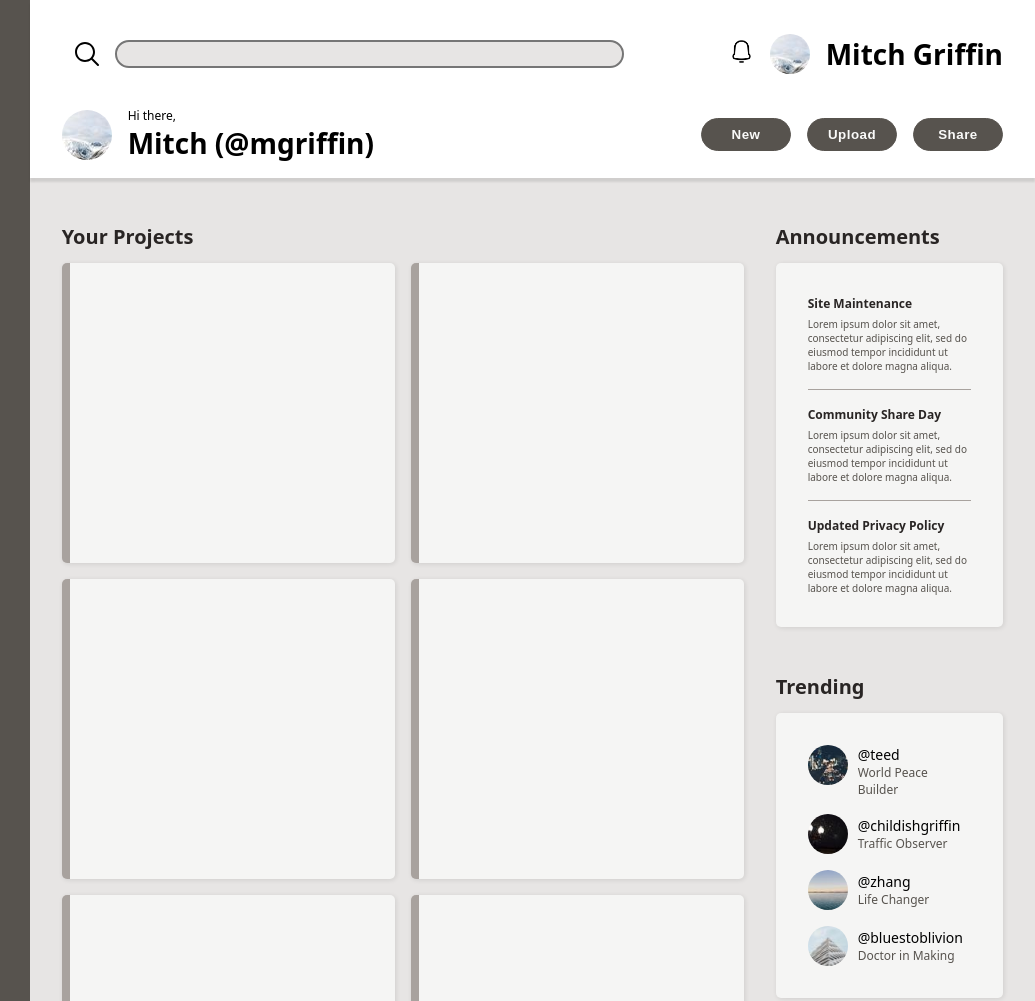
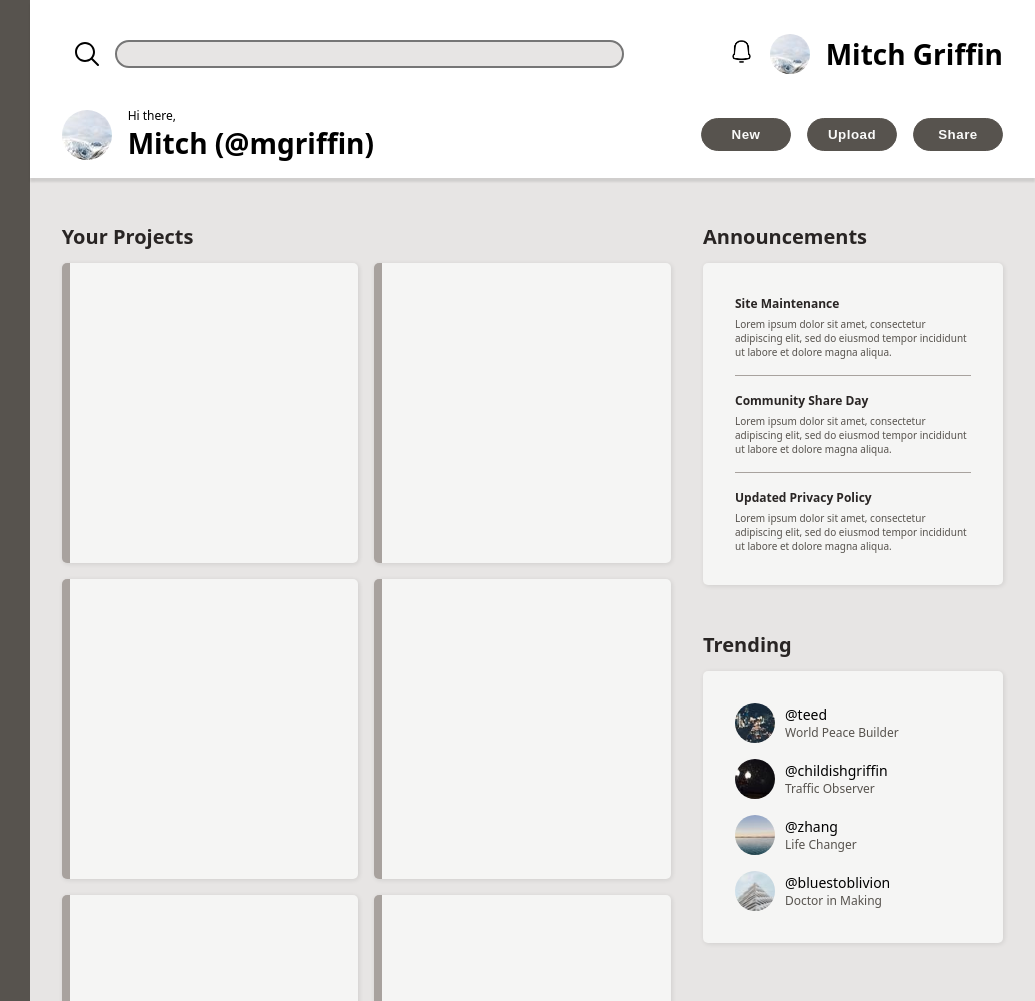
Before and after one commit to tidynoob/Admin-Dashboard, a plain HTML site: page index.html in a window 1280 px wide. Shown: the top 1001 px of the page, 245-1280 px from the left. Drawn offline with Linux system fonts and the light colour scheme.

Commit message:
Update style.css

```diff
--- a/style.css
+++ b/style.css
@@ -20,8 +20,8 @@ h1 {
 
 .container {
     display: grid;
-    grid-template-columns: 1fr 4fr;
-    grid-template-rows: min-content 5fr;
+    grid-template-columns: auto 1fr;
+    grid-template-rows: min-content 1fr;
     padding: 0;
     margin: 0;
     /* height: 100vh; */
@@ -156,13 +156,6 @@ h1 {
     /* border: 1px solid red; */
 }
 
-.main-content {
-    grid-column: 2 -1;
-    grid-row: 2 -1;
-
-    /* border: 1px solid red; */
-}
-
 .sidebar > h1 {
     /* padding-left: 1rem; */
     font-size: 30px;
@@ -211,8 +204,12 @@ h1 {
 }
 
 .main-content {
+    grid-column: 2 / -1;
+    grid-row: 2 / -1;
     display: grid;
-    grid-template-columns: 3fr 1fr;
+    /* grid-template-columns: 4fr minmax(250px, 1fr);
+    grid-template-rows: minmax(min-content, 1fr) 1fr; */
+    grid-template-columns: 1fr fit-content(300px);
     grid-template-rows: min-content 1fr;
 
     gap: 2rem;
```
